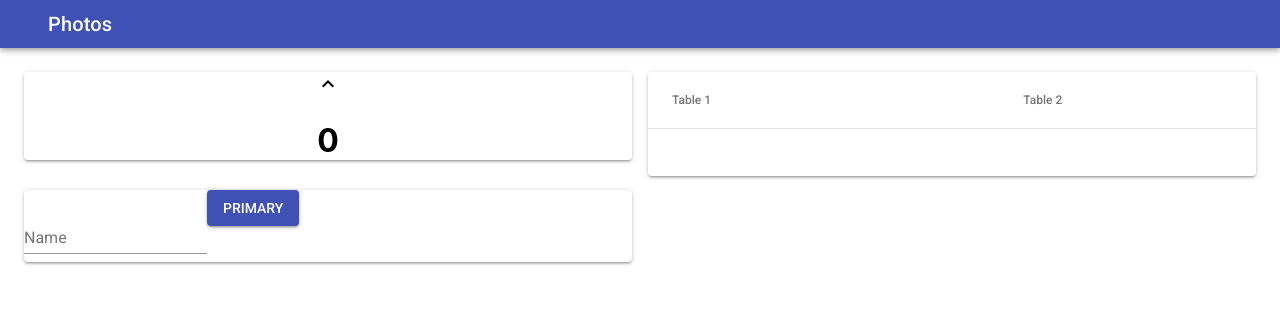
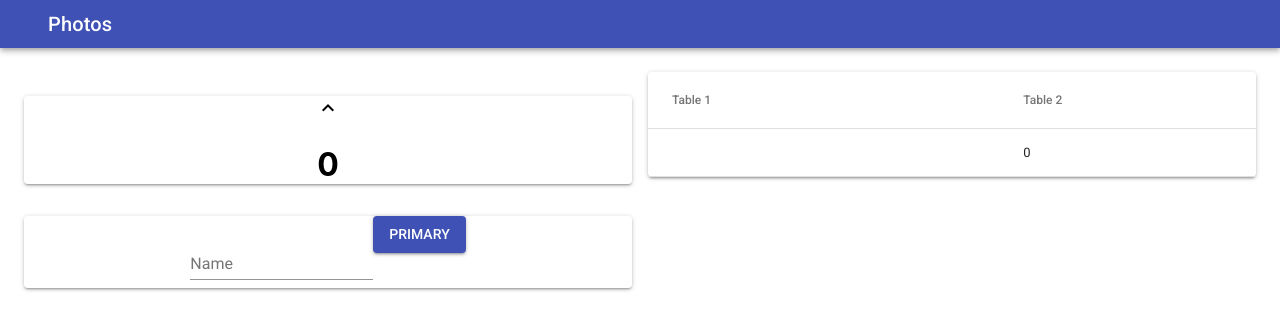
Before and after one commit to Bullspit1/WEB301-Assignment1-ReactJS, a React (Create React App) app in the folder web301_assignment1/: page / in a window 1280 px wide. Shown: the top 330 px of the page. Built offline with nearby package versions, Linux system fonts and the light colour scheme.

Commit message:
Condenced code and reworks

```diff
--- a/web301_assignment1/src/App.js
+++ b/web301_assignment1/src/App.js
@@ -18,21 +18,70 @@ import TableCell from '@material-ui/core/TableCell';
 import TableHead from '@material-ui/core/TableHead';
 import TableRow from '@material-ui/core/TableRow';
 
+import TextField from '@material-ui/core/TextField';
+
+import Button from '@material-ui/core/Button';
+
 
 //Components
-import Increment from './components/Increment/Increment';
-// import Saves from './components/Saves/Saves';
-import Submission from './components/Submission/Submission';
+// import Increment from './components/Increment/Increment';
+import Saves from './components/Saves/Saves';
+// import Submission from './components/Submission/Submission';
 
 class App extends Component {
   constructor(props) {
     super(props);
     this.state = {
-        val: "",
+        count: 0,
+        value: "",
+        click: false,
     };
+    this.handleChange = this.handleChange.bind(this);
+    this.sendInfo =this.sendInfo.bind(this);
+    this.increment = this.increment.bind(this);
+    this.decrement = this.decrement.bind(this);
 }
 
+handleChange(e){
+  e.preventDefault();
+  // console.log(e.target.value);
+  this.setState({
+      value: e.target.value,
+  });
+}
+
+sendInfo(e){
+  e.preventDefault();
+  console.log(this.state.value);
+  console.log(this.state.count);
+//   this.setState({
+//     value: this.state.value,
+//   });
+}
+
+increment(e){
+  // const { count } = this.state;
+  e.preventDefault();
+  // console.log(this.state.count +1);
+  this.setState({
+      count : this.state.count + 1,
+  });
+}
+
+decrement(e){
+  e.preventDefault();
+  // console.log(this.state.count <= 0);
+  // if(this.state.count <= 0){
+  //     this.state.show = true;
+  // }
+  this.setState({
+      count : this.state.count - 1,
+  });
+}
+
+
   render() {
+    const { count } = this.state;
     console.log(this);
     return (
       <div className={styles.app}>
@@ -50,7 +99,21 @@ class App extends Component {
       <div className={styles.container}>
         <Grid container spacing={16}>
           <Grid item xs={6}>
-            <Increment />
+            <Paper>
+                <div className={styles.container}>
+                {/* <button onClick={this.increment}>UP</button> */}
+                <i onClick={this.increment} className="material-icons">keyboard_arrow_up</i>
+                <h1>
+                {count}
+                </h1>
+                {count > 0 ? (
+                    <i onClick={this.decrement} className="material-icons">keyboard_arrow_down</i>
+                    // <button onClick={this.decrement}>Down</button>
+                  ) : (
+                      " "
+                  )}
+                </div>
+            </Paper>
           </Grid>
           <Grid item xs={6}>
             <Paper>
@@ -62,12 +125,7 @@ class App extends Component {
                         </TableRow>
                     </TableHead>
                     <TableBody>
-                        {
-                        <TableRow>
-                            {/* <TableCell> {this.state.val} </TableCell> */}
-                            {/* <TableCell> {this.state.count} </TableCell> */}
-                        </TableRow>
-                        }
+                        <Saves val={this.state.value} count={this.state.count}/>
                     </TableBody>
                 </Table>
             </Paper>
@@ -75,7 +133,19 @@ class App extends Component {
         </Grid>
         <Grid container spacing={16}>
           <Grid item xs={6}>
-            <Submission />
+          <Paper>
+            <TextField
+          id="standard-with-placeholder"
+          label="Name"
+          placeholder=""
+          margin="normal"
+          value={this.state.value}
+          onChange={this.handleChange}
+        />
+        <div className={styles.btnContainer}>
+        <Button variant="contained" color="primary" onClick={this.sendInfo}>Primary</Button>
+        </div>
+            </Paper>
           </Grid>
           </Grid>
       </div>
--- a/web301_assignment1/src/App.module.css
+++ b/web301_assignment1/src/App.module.css
@@ -5,3 +5,16 @@
 .app .container{
   margin: 24px;
 }
+
+.app .container {
+  text-align: center;
+}
+
+.app i {
+  cursor: pointer;
+}
+
+.app .btnContainer {
+  position: relative;
+  display: inline-block;
+}
--- a/web301_assignment1/src/components/Increment/Increment.js
+++ b/web301_assignment1/src/components/Increment/Increment.js
@@ -36,9 +36,9 @@ class Increment extends Component {
     }
 
     render(){
-        console.log(this);
+        // console.log(this);
         const { count } = this.state;
-        console.log(count);
+        // console.log(count);
         return (
             <Paper>
                 <div className={styles.container}>
--- a/web301_assignment1/src/components/Saves/Saves.js
+++ b/web301_assignment1/src/components/Saves/Saves.js
@@ -1,50 +1,40 @@
 import React, { Component } from 'react';
 // import styles from './Saves.module.css';
 
-import Paper from '@material-ui/core/Paper';
+// import Paper from '@material-ui/core/Paper';
 
-import Table from '@material-ui/core/Table';
-import TableBody from '@material-ui/core/TableBody';
+// import Table from '@material-ui/core/Table';
+// import TableBody from '@material-ui/core/TableBody';
 import TableCell from '@material-ui/core/TableCell';
-import TableHead from '@material-ui/core/TableHead';
+// import TableHead from '@material-ui/core/TableHead';
 import TableRow from '@material-ui/core/TableRow';
 
 
 class Saves extends Component {
-    // constructor(props) {
-    //     super(props);
-    //     this.state = {
-    //         count: 0,
-    //         // show: false,
-    //     };
-    //     this.increment = this.increment.bind(this);
-    //     this.decrement = this.decrement.bind(this);
-    // }
+    constructor(props) {
+        super(props);
+        this.state = {
+            new: false,
+            // show: false,
+        };
+        // this.increment = this.increment.bind(this);
+        // this.decrement = this.decrement.bind(this);
+    }
+
+
 
     render(){
         console.log(this);
         // const { count } = this.state;
         // console.log(count);
         return (
-            <Paper>
-                <Table>
-                    <TableHead>
-                        <TableRow>
-                            <TableCell> Table 1 </TableCell>
-                            <TableCell> Table 2 </TableCell>
-                        </TableRow>
-                    </TableHead>
-                    <TableBody>
-                        {
+        // <div>
+            <TableRow>
+                <TableCell> {this.props.val} </TableCell>
+                <TableCell> {this.props.count} </TableCell>
+             </TableRow>
 
-                        }
-                        {/* <TableRow>
-                            <TableCell> Cell 1 </TableCell>
-                            <TableCell> Cell 2 </TableCell>
-                        </TableRow> */}
-                    </TableBody>
-                </Table>
-            </Paper>
+        // </div>
         );
     }
 }
```
